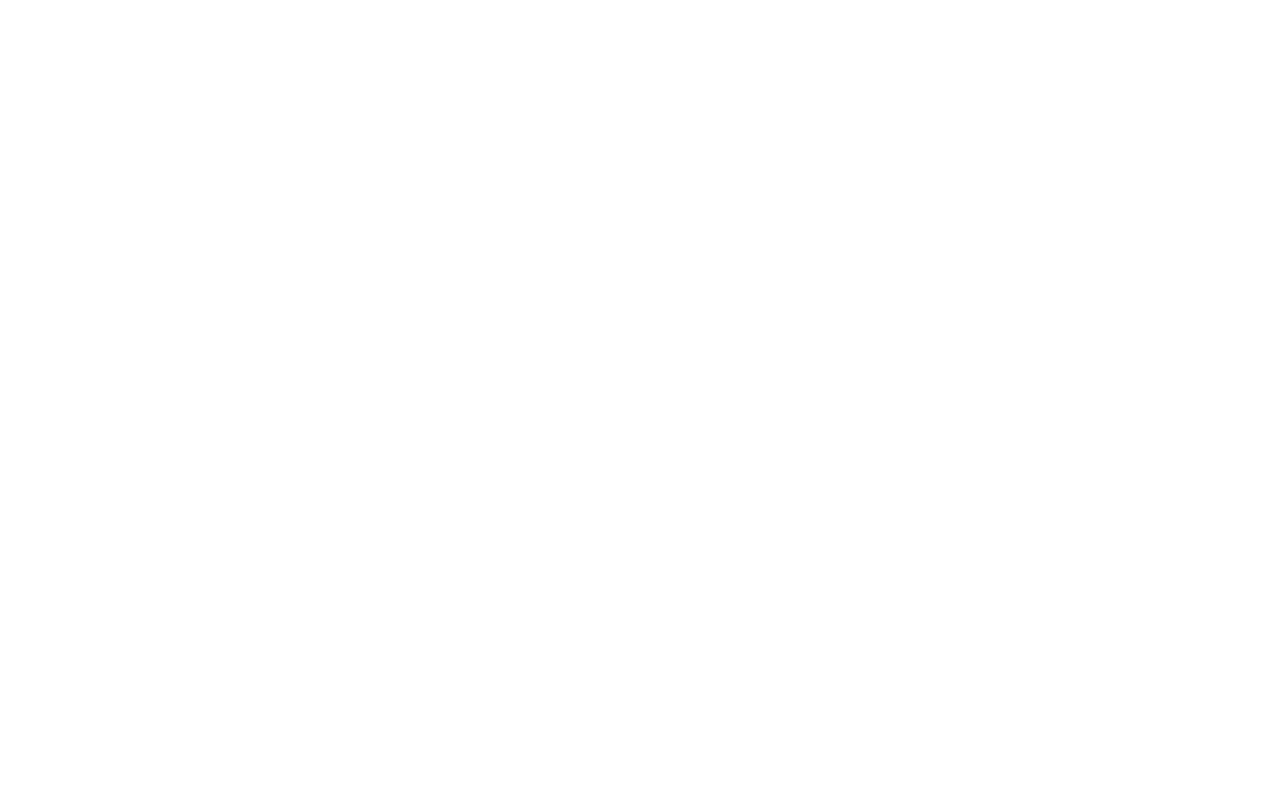
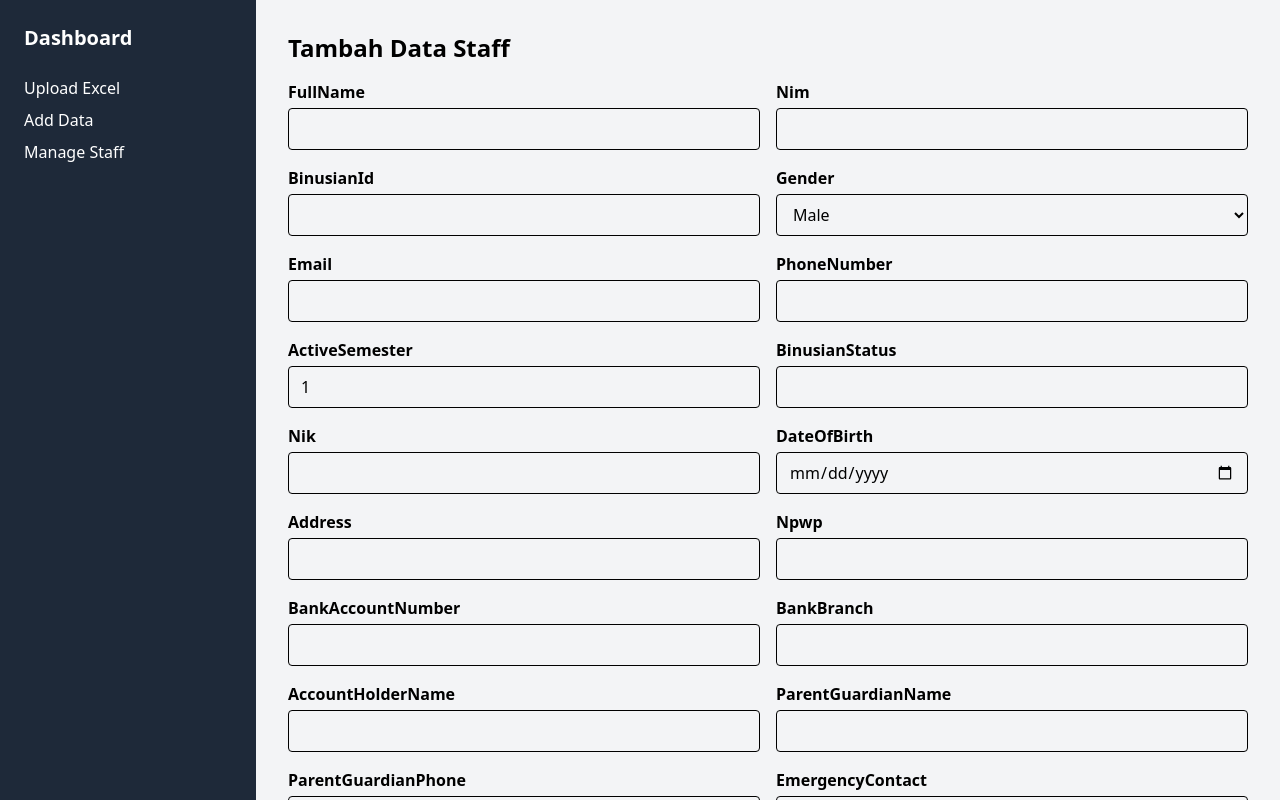
Before and after one commit to vDescent/frontend-pendataan-react, a React (Vite) app: page /dashboard/add-data in a window 1280 px wide. Before the commit this address had no page. Built offline with nearby package versions, Linux system fonts and the light colour scheme; sample sign-in values are in the browser's storage.

Commit message:
feat: add upload excel (minus start and end date)

```diff
--- a/src/layouts/DashboardLayout.jsx
+++ b/src/layouts/DashboardLayout.jsx
@@ -1,12 +1,20 @@
-import { Outlet } from "react-router-dom";
+import { Link, Outlet } from "react-router-dom";
 
 export default function DashboardLayout() {
   return (
-    <div className="min-h-screen bg-slate-100">
-      <nav className="bg-white shadow p-4 mb-4">
-        <h1 className="text-xl font-bold">Dashboard</h1>
-      </nav>
-      <main className="p-4">
+    <div className="flex h-screen">
+      {/* Sidebar */}
+      <aside className="w-64 bg-gray-800 text-white p-6 space-y-4">
+        <h2 className="text-xl font-bold mb-6">Dashboard</h2>
+        <nav className="space-y-2">
+          <Link to="/dashboard/upload" className="block hover:underline">Upload Excel</Link>
+          <Link to="/dashboard/add-data" className="block hover:underline">Add Data</Link>
+          <Link to="/dashboard/manage" className="block hover:underline">Manage Staff</Link>
+        </nav>
+      </aside>
+
+      {/* Content */}
+      <main className="flex-1 bg-gray-100 p-8 overflow-auto">
         <Outlet />
       </main>
     </div>
--- /dev/null
+++ b/src/pages/main/AddData.jsx
@@ -0,0 +1,88 @@
+import { useState } from "react";
+import axios from "axios";
+
+const initialData = {
+  fullName: "",
+  nim: "",
+  binusianId: "",
+  gender: "Male",
+  email: "",
+  phoneNumber: "",
+  activeSemester: 1,
+  binusianStatus: "",
+  nik: "",
+  dateOfBirth: "",
+  address: "",
+  npwp: "",
+  bankAccountNumber: "",
+  bankBranch: "",
+  accountHolderName: "",
+  parentGuardianName: "",
+  parentGuardianPhone: "",
+  emergencyContact: "",
+  emergencyRelation: ""
+};
+
+export default function AddData() {
+  const [formData, setFormData] = useState(initialData);
+  const [status, setStatus] = useState("");
+  const [loading, setLoading] = useState(false);
+
+  const handleChange = (e) => {
+    const { name, value } = e.target;
+    setFormData((prev) => ({ ...prev, [name]: value }));
+  };
+
+  const handleSubmit = async (e) => {
+    e.preventDefault();
+    setStatus("");
+    setLoading(true);
+    try {
+      await axios.post("http://localhost:5077/api/staff/add", formData);
+      setStatus("✅ Data berhasil ditambahkan");
+      setFormData(initialData); // reset
+    } catch (err) {
+      console.error(err);
+      setStatus("❌ Gagal menambahkan data: " + (err.response?.data?.message || err.message));
+    } finally {
+      setLoading(false);
+    }
+  };
+
+  return (
+    <div>
+      <h1 className="text-2xl font-bold mb-4">Tambah Data Staff</h1>
+      <form onSubmit={handleSubmit} className="grid grid-cols-1 md:grid-cols-2 gap-4">
+        {Object.entries(initialData).map(([key, val]) => (
+          <div key={key}>
+            <label className="block font-semibold mb-1 capitalize">{key}</label>
+            {key === "gender" ? (
+              <select name="gender" value={formData.gender} onChange={handleChange} className="w-full border px-3 py-2 rounded">
+                <option value="Male">Male</option>
+                <option value="Female">Female</option>
+              </select>
+            ) : (
+              <input
+                type={key.toLowerCase().includes("date") ? "date" : typeof val === "number" ? "number" : "text"}
+                name={key}
+                value={formData[key]}
+                onChange={handleChange}
+                className="w-full border px-3 py-2 rounded"
+              />
+            )}
+          </div>
+        ))}
+        <div className="col-span-full">
+          <button
+            type="submit"
+            disabled={loading}
+            className="bg-blue-600 text-white px-6 py-2 rounded hover:bg-blue-700"
+          >
+            {loading ? "Menyimpan..." : "Simpan"}
+          </button>
+        </div>
+      </form>
+      {status && <p className="mt-4">{status}</p>}
+    </div>
+  );
+}
--- /dev/null
+++ b/src/pages/main/Dashboard.jsx
@@ -0,0 +1,63 @@
+import { useEffect, useState } from "react";
+import { getRecentStaff } from "../../services/staffService";
+
+export default function Dashboard() {
+  const [staff, setStaff] = useState([]);
+  const [loading, setLoading] = useState(true);
+  const [error, setError] = useState("");
+
+  useEffect(() => {
+    async function fetchData() {
+      try {
+        const data = await getRecentStaff();
+        setStaff(data);
+      } catch (err) {
+        console.error(err);
+        setError("Gagal mengambil data");
+      } finally {
+        setLoading(false);
+      }
+    }
+
+    fetchData();
+  }, []);
+
+  if (loading) return <p>Loading...</p>;
+  if (error) return <p className="text-red-500">{error}</p>;
+
+  return (
+    <div>
+      <h1 className="text-2xl font-bold mb-4">10 Data Terbaru</h1>
+      <div className="overflow-x-auto">
+        <table className="table-auto w-full border">
+          <thead className="bg-gray-200">
+            <tr>
+              <th className="border px-4 py-2">Nama</th>
+              <th className="border px-4 py-2">NIM</th>
+              <th className="border px-4 py-2">Binusian ID</th>
+              <th className="border px-4 py-2">Status</th>
+              <th className="border px-4 py-2">Email</th>
+              <th className="border px-4 py-2">Phone</th>
+              <th className="border px-4 py-2">Start Date</th>
+              <th className="border px-4 py-2">End Date</th>
+            </tr>
+          </thead>
+          <tbody>
+            {staff.map((item) => (
+              <tr key={item.id}>
+                <td className="border px-4 py-2">{item.fullName}</td>
+                <td className="border px-4 py-2">{item.nim}</td>
+                <td className="border px-4 py-2">{item.binusianId}</td>
+                <td className="border px-4 py-2">{item.binusianStatus}</td>
+                <td className="border px-4 py-2">{item.email}</td>
+                <td className="border px-4 py-2">{item.phoneNumber}</td>
+                <td className="border px-4 py-2">{item.startDate}</td>
+                <td className="border px-4 py-2">{item.endDate}</td>
+              </tr>
+            ))}
+          </tbody>
+        </table>
+      </div>
+    </div>
+  );
+}
--- /dev/null
+++ b/src/pages/main/DisplayData.jsx
@@ -0,0 +1,3 @@
+export default function DisplayData() {
+  return <h1 className="text-2xl font-bold">DisplayDataPage (Dummy)</h1>;
+}
--- /dev/null
+++ b/src/pages/main/EditData.jsx
@@ -0,0 +1,3 @@
+export default function EditData() {
+  return <h1 className="text-2xl font-bold">EditDataPage (Dummy)</h1>;
+}
--- /dev/null
+++ b/src/pages/main/ManageData.jsx
@@ -0,0 +1,3 @@
+export default function ManageData() {
+  return <h1 className="text-2xl font-bold">ManageDataPage (Dummy)</h1>;
+}
--- /dev/null
+++ b/src/pages/main/UploadExcel.jsx
@@ -0,0 +1,70 @@
+import { useState } from "react";
+import axios from "axios";
+
+export default function UploadExcel() {
+  const [file, setFile] = useState(null);
+  const [status, setStatus] = useState("");
+  const [loading, setLoading] = useState(false);
+
+  const handleFileChange = (e) => {
+    setFile(e.target.files[0]);
+    setStatus("");
+  };
+
+  const handleSubmit = async (e) => {
+    e.preventDefault();
+    if (!file) {
+      alert("Silakan pilih file terlebih dahulu");
+      return;
+    }
+
+    const formData = new FormData();
+    formData.append("file", file);
+
+    try {
+      setLoading(true);
+      const response = await axios.post("http://localhost:5077/api/staff/upload/excel", formData, {
+        headers: {
+          "Content-Type": "multipart/form-data",
+        },
+      });
+
+      setStatus(response.data || "Upload berhasil");
+      setFile(null);
+    } catch (err) {
+      console.error(err);
+      setStatus("Upload gagal: " + (err.response?.data?.message || err.message));
+    } finally {
+      setLoading(false);
+    }
+  };
+
+  return (
+    <div>
+      <h1 className="text-2xl font-bold mb-4">Upload Excel</h1>
+
+      <form onSubmit={handleSubmit} className="space-y-4">
+        <input
+          type="file"
+          accept=".xlsx"
+          onChange={handleFileChange}
+          className="block w-full text-sm text-gray-500
+          file:mr-4 file:py-2 file:px-4
+          file:rounded-md file:border-0
+          file:text-sm file:font-semibold
+          file:bg-blue-50 file:text-blue-700
+          hover:file:bg-blue-100"
+        />
+        <button
+          type="submit"
+          className="bg-blue-600 text-white px-4 py-2 rounded disabled:bg-gray-400"
+          disabled={loading}
+        >
+          {loading ? "Mengupload..." : "Upload"}
+        </button>
+      </form>
+
+      {status && <p className="mt-4">{status}</p>}
+    </div>
+  );
+}
--- a/src/routes/AppRouter.jsx
+++ b/src/routes/AppRouter.jsx
@@ -1,32 +1,49 @@
-import { BrowserRouter, Routes, Route } from "react-router-dom";
+import { BrowserRouter, Routes, Route, Navigate } from "react-router-dom";
 import Login from "../pages/auth/Login";
 import Register from "../pages/auth/Register";
-import Dashboard from "../pages/dashboard/Dashboard";
+import Dashboard from "../pages/main/Dashboard";
+import UploadExcel from "../pages/main/UploadExcel";
+import AddData from "../pages/main/AddData";
+import ManageStaff from "../pages/main/ManageData";
+import DisplayData from "../pages/main/DisplayData";
+import EditData from "../pages/main/EditData";
 import AuthLayout from "../layouts/AuthLayout";
 import DashboardLayout from "../layouts/DashboardLayout";
 import ProtectedRoute from "./ProtectedRoute";
-import { Navigate } from "react-router-dom";
 
 export default function AppRouter() {
   return (
     <BrowserRouter>
       <Routes>
-        {/* Navigate / to /dashboard instead */}
-        <Route path="/" element={<Navigate to="/dashboard" replace />} />
-
-        {/* Layout Auth Login & Register */}
+        {/* Public Routes */}
         <Route element={<AuthLayout />}>
           <Route path="/login" element={<Login />} />
           <Route path="/register" element={<Register />} />
         </Route>
 
-        {/* Layout Dashboard */}
-        <Route element={<DashboardLayout />}>
-          <Route path="/dashboard" element={
+        {/* Protected Routes */}
+        <Route
+          path="/dashboard"
+          element={
             <ProtectedRoute>
-            <Dashboard />
-            </ProtectedRoute>} />
+              <DashboardLayout />
+            </ProtectedRoute>
+          }
+        >
+          {/* Default dashboard page */}
+          <Route index element={<Dashboard />} />
+
+          {/* Nested inside /dashboard */}
+          <Route path="upload" element={<UploadExcel />} />
+          <Route path="add-data" element={<AddData />} />
+          <Route path="manage" element={<ManageStaff />} />
+          <Route path="display-data" element={<DisplayData />} />
+          <Route path="edit-data" element={<EditData />} />
         </Route>
+
+        {/* Redirect unknown routes to login */}
+        <Route path="/" element={<Navigate to="/dashboard" replace />} />
+        <Route path="*" element={<Navigate to="/login" replace />} />
       </Routes>
     </BrowserRouter>
   );
--- /dev/null
+++ b/src/services/staffService.js
@@ -0,0 +1,6 @@
+import api from "./api";
+
+export async function getRecentStaff() {
+  const response = await api.get("/staff/last");
+  return response.data;
+}
```
Also changed, not shown: src/pages/dashboard/Dashboard.jsx (deleted, +0 -41 lines).
